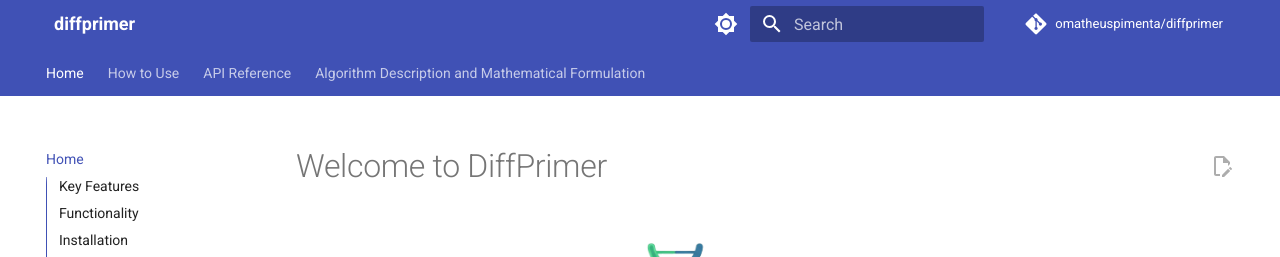
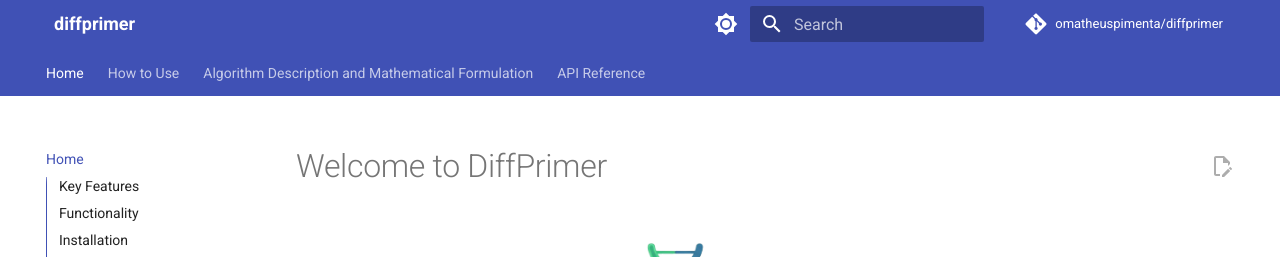
Before and after one commit to omatheuspimenta/diffprimer, an MkDocs documentation site: the page built from docs/index.md, in a window 1280 px wide and 900 px high. Shown: the top 257 px of the window. Built offline with MkDocs 1.6.1 and Material for MkDocs 9.7.7, drawn with Linux system fonts in a browser that asks for light colours; comment, search, counter and statistics services are not loaded; some of the changed lines change nothing that is shown.

Commit message:
fix docs

```diff
--- a/mkdocs.yml
+++ b/mkdocs.yml
@@ -65,5 +65,5 @@ extra_javascript:
 nav:
   - Home: index.md
   - How to Use: how-to-use.md
+  - Algorithm Description and Mathematical Formulation: math.md
   - API Reference: api.md
-  - Algorithm Description and Mathematical Formulation: math.md
```
